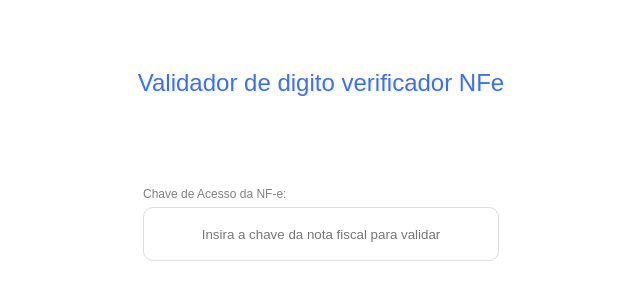
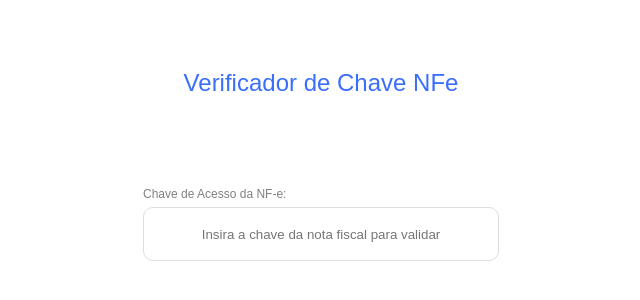
Before and after one commit to luingry/chave-nfe, a plain HTML site: page index.html in a window 1280 px wide. Shown: the part 238-538 px from the top of the page, without its empty margins (319-959 px from the left). Drawn offline with nearby package versions, Linux system fonts and the light colour scheme.

Commit message:
Update index.html

```diff
--- a/index.html
+++ b/index.html
@@ -142,7 +142,7 @@
 	</style>
 
 	<div class="wrapper">
-		<h3>Validador de digito verificador NFe</h3>
+		<h3>Verificador de Chave NFe</h3>
 		<br>
 		<label>Chave de Acesso da NF-e:</label>
 		<input maxlength="44" name="chave-nfe" placeholder="Insira a chave da nota fiscal para validar">
```
